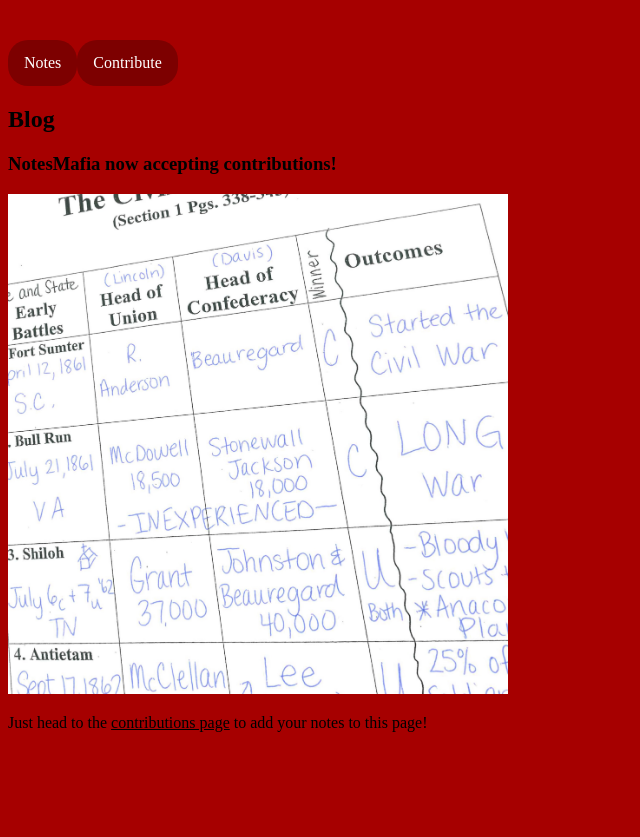
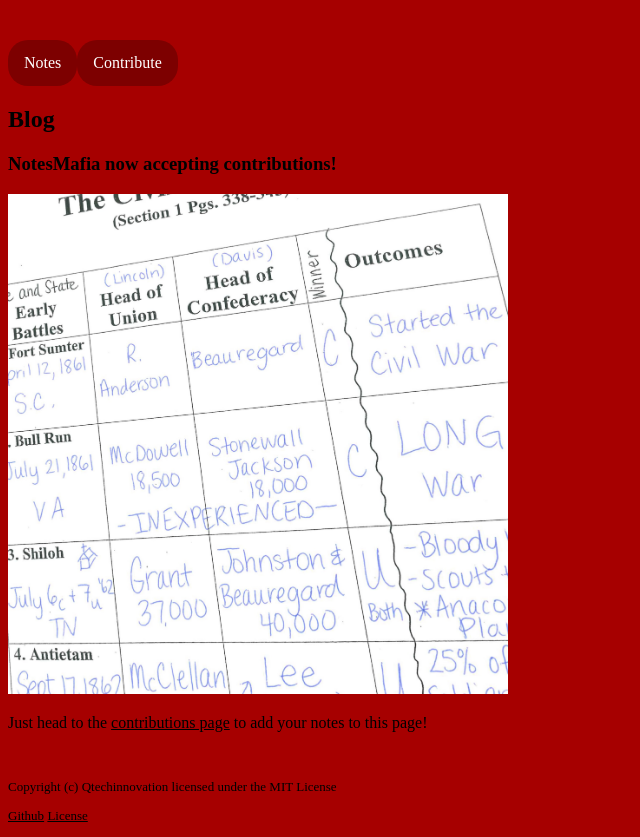
Before and after one commit to Qtechinnovation/NotesMafia, a plain HTML site: page index.html in a window 1280 px wide. Shown: the part 122-959 px from the top of the page, without its empty margins (0-640 px from the left). Before the commit the page ends 870 px from the top, so only its background shows below. Drawn offline with Linux system fonts and the light colour scheme.

Commit message:
Added Legal Mumbo Jumbo

```diff
--- a/index.html
+++ b/index.html
@@ -38,6 +38,9 @@
             a {
                 color: black;
             }
+            footer {
+                font-size: small;
+            }
         </style>
     </head>
     <h1>NotesMafia</h1>
@@ -48,5 +51,9 @@
     <h2>Blog</h2>
     <h3>NotesMafia now accepting contributions!</h3>
     <img src="Photos/thiswasreallyannoying.jpeg" width="500">
-    <p>Just head to the <a href="contribute.html">contributions page</a> to add your notes to this page!</p>
+    <p>Just head to the <a href="contribute.html">contributions page</a> to add your notes to this page!</p><br>
+    <footer>
+        <p>Copyright (c) Qtechinnovation licensed under the MIT License</p>
+        <p><a href="https://github.com/Qtechinnovation/NotesMafia?tab=readme-ov-file">Github</a> <a href="https://github.com/Qtechinnovation/NotesMafia/blob/main/LICENSE">License</a></p>
+    </footer>
 </html>
```
